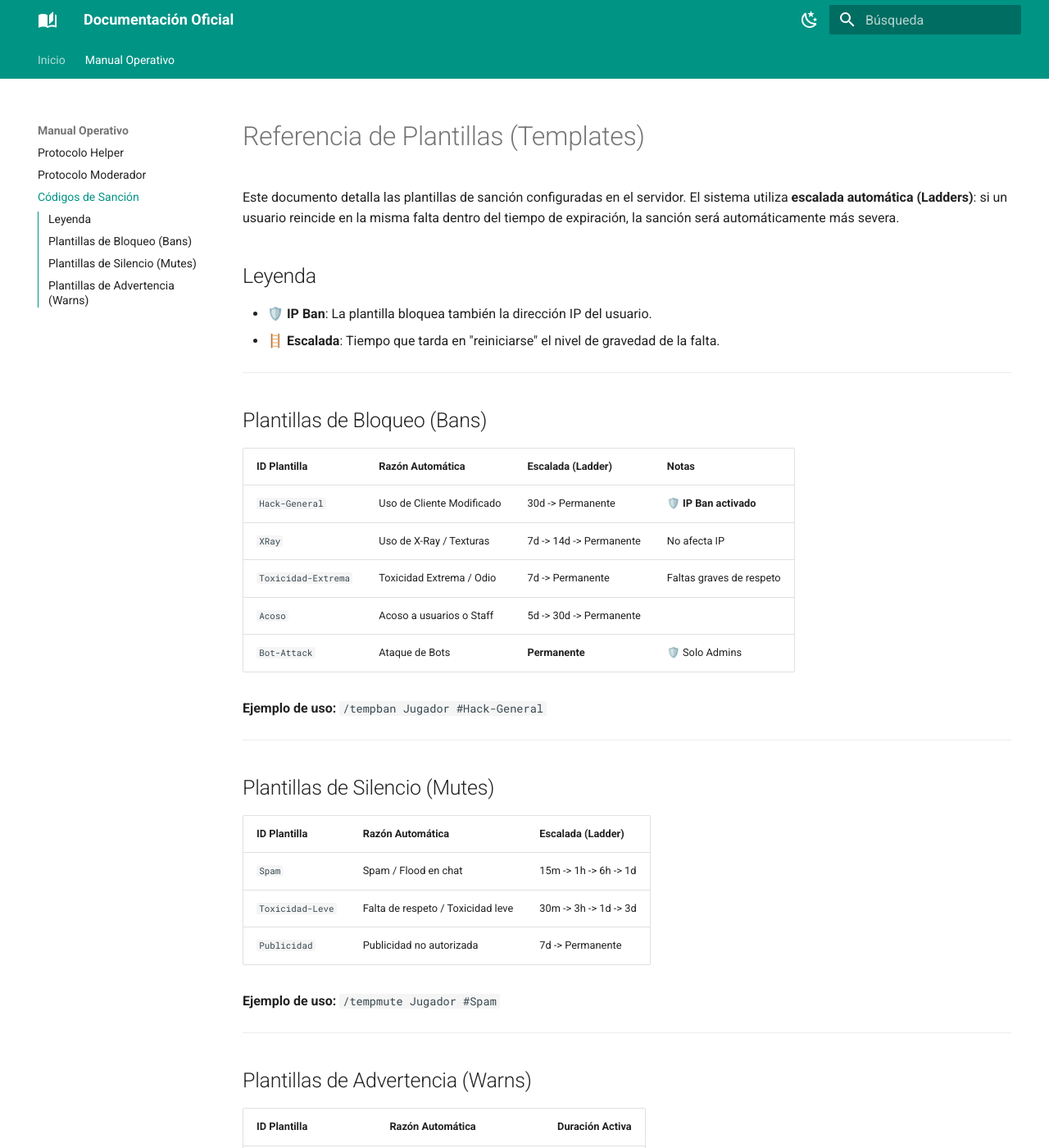
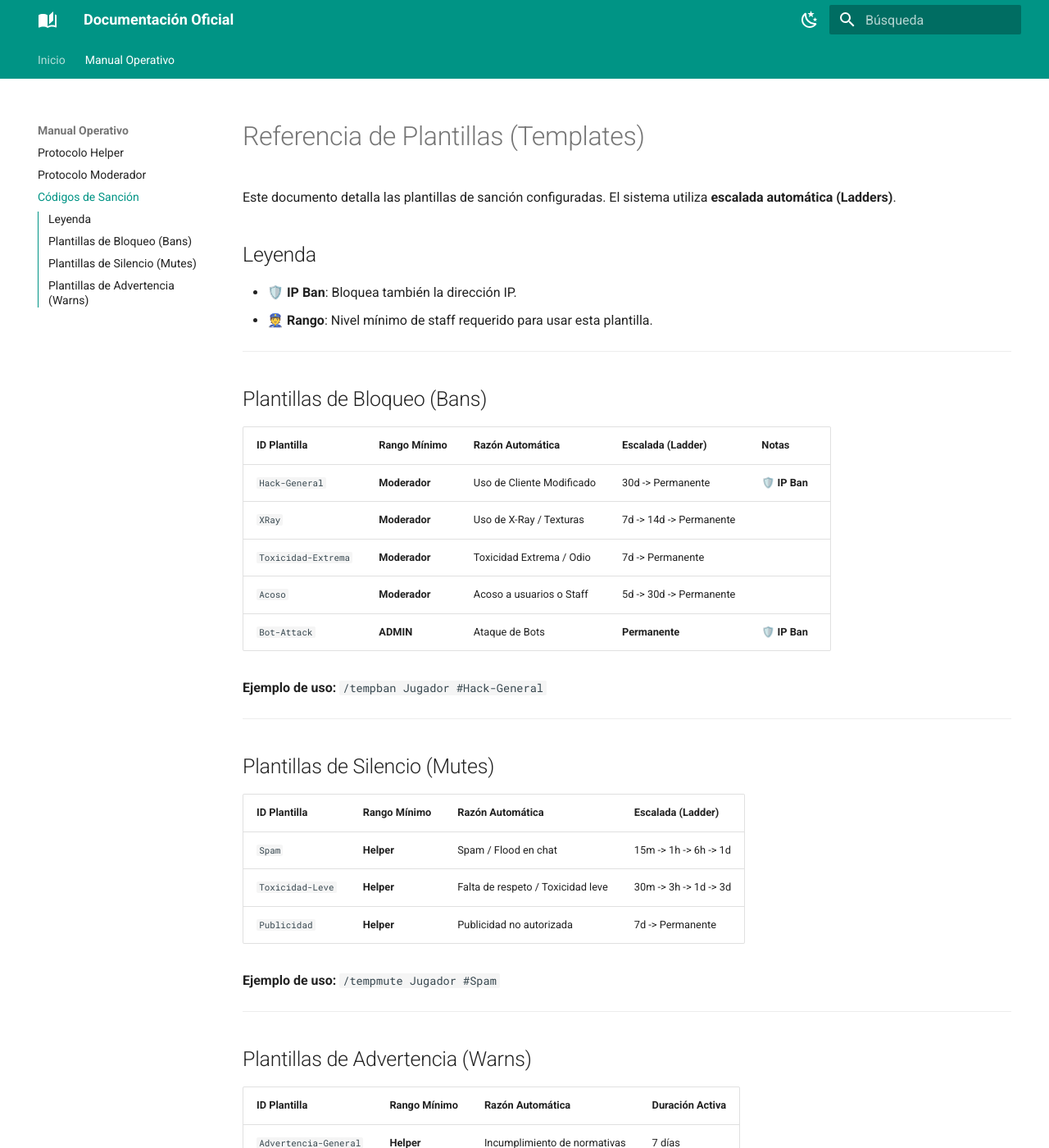
Before and after one commit to ymminnl/page-wiki, an MkDocs documentation site: the page built from docs/guias/plantillas.md, in a window 1280 px wide and 1400 px high. Shown: the whole window at 82% size. Built offline with MkDocs 1.6.1 and Material for MkDocs 9.7.7, drawn with Linux system fonts in a browser that asks for light colours.

Commit message:
Docs: Añadir columna de Rango Mínimo en tabla de plantillas

```diff
--- a/docs/guias/plantillas.md
+++ b/docs/guias/plantillas.md
@@ -1,22 +1,22 @@
 # Referencia de Plantillas (Templates)
 
-Este documento detalla las plantillas de sanción configuradas en el servidor. El sistema utiliza **escalada automática (Ladders)**: si un usuario reincide en la misma falta dentro del tiempo de expiración, la sanción será automáticamente más severa.
+Este documento detalla las plantillas de sanción configuradas. El sistema utiliza **escalada automática (Ladders)**.
 
 ## Leyenda
-*   🛡️ **IP Ban**: La plantilla bloquea también la dirección IP del usuario.
-*   🪜 **Escalada**: Tiempo que tarda en "reiniciarse" el nivel de gravedad de la falta.
+*   🛡️ **IP Ban**: Bloquea también la dirección IP.
+*   👮 **Rango**: Nivel mínimo de staff requerido para usar esta plantilla.
 
 ---
 
 ## Plantillas de Bloqueo (Bans)
 
-| ID Plantilla | Razón Automática | Escalada (Ladder) | Notas |
-| :--- | :--- | :--- | :--- |
-| `Hack-General` | Uso de Cliente Modificado | 30d -> Permanente | 🛡️ **IP Ban activado** |
-| `XRay` | Uso de X-Ray / Texturas | 7d -> 14d -> Permanente | No afecta IP |
-| `Toxicidad-Extrema` | Toxicidad Extrema / Odio | 7d -> Permanente | Faltas graves de respeto |
-| `Acoso` | Acoso a usuarios o Staff | 5d -> 30d -> Permanente | |
-| `Bot-Attack` | Ataque de Bots | **Permanente** | 🛡️ Solo Admins |
+| ID Plantilla | Rango Mínimo | Razón Automática | Escalada (Ladder) | Notas |
+| :--- | :--- | :--- | :--- | :--- |
+| `Hack-General` | **Moderador** | Uso de Cliente Modificado | 30d -> Permanente | 🛡️ **IP Ban** |
+| `XRay` | **Moderador** | Uso de X-Ray / Texturas | 7d -> 14d -> Permanente | |
+| `Toxicidad-Extrema` | **Moderador** | Toxicidad Extrema / Odio | 7d -> Permanente | |
+| `Acoso` | **Moderador** | Acoso a usuarios o Staff | 5d -> 30d -> Permanente | |
+| `Bot-Attack` | **ADMIN** | Ataque de Bots | **Permanente** | 🛡️ **IP Ban** |
 
 **Ejemplo de uso:**
 `/tempban Jugador #Hack-General`
@@ -25,11 +25,11 @@ Este documento detalla las plantillas de sanción configuradas en el servidor. E
 
 ## Plantillas de Silencio (Mutes)
 
-| ID Plantilla | Razón Automática | Escalada (Ladder) |
-| :--- | :--- | :--- |
-| `Spam` | Spam / Flood en chat | 15m -> 1h -> 6h -> 1d |
-| `Toxicidad-Leve` | Falta de respeto / Toxicidad leve | 30m -> 3h -> 1d -> 3d |
-| `Publicidad` | Publicidad no autorizada | 7d -> Permanente |
+| ID Plantilla | Rango Mínimo | Razón Automática | Escalada (Ladder) |
+| :--- | :--- | :--- | :--- |
+| `Spam` | **Helper** | Spam / Flood en chat | 15m -> 1h -> 6h -> 1d |
+| `Toxicidad-Leve` | **Helper** | Falta de respeto / Toxicidad leve | 30m -> 3h -> 1d -> 3d |
+| `Publicidad` | **Helper** | Publicidad no autorizada | 7d -> Permanente |
 
 **Ejemplo de uso:**
 `/tempmute Jugador #Spam`
@@ -38,10 +38,10 @@ Este documento detalla las plantillas de sanción configuradas en el servidor. E
 
 ## Plantillas de Advertencia (Warns)
 
-| ID Plantilla | Razón Automática | Duración Activa |
-| :--- | :--- | :--- |
-| `Advertencia-General` | Incumplimiento de normativas | 7 días |
-| `Mayusculas` | Uso excesivo de mayúsculas | 3 días |
+| ID Plantilla | Rango Mínimo | Razón Automática | Duración Activa |
+| :--- | :--- | :--- | :--- |
+| `Advertencia-General` | **Helper** | Incumplimiento de normativas | 7 días |
+| `Mayusculas` | **Helper** | Uso excesivo de mayúsculas | 3 días |
 
 **Ejemplo de uso:**
 `/warn Jugador #Mayusculas`
```
